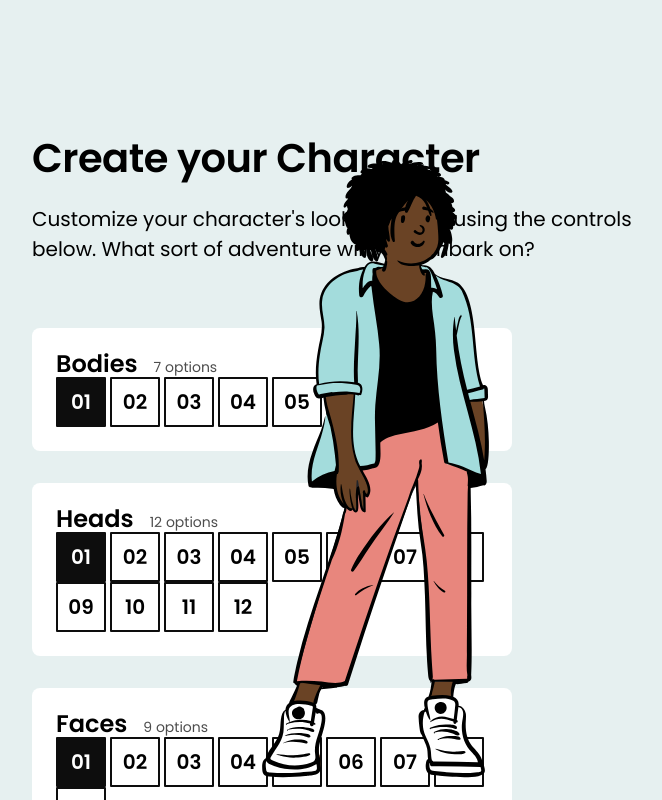
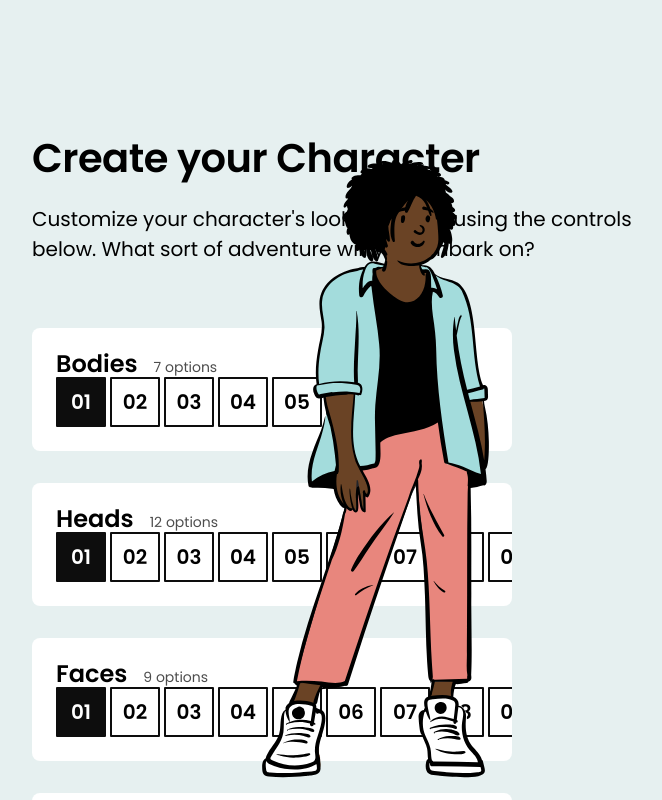
Before and after one commit to Coding-Gymnasium/css-practice, a React (Create React App) app in the folder jcomeau-css/character-creator-JComeau/: page / in a window 1280 px wide. Shown: the top 800 px of the page, without its empty margins (128-790 px from the left). Built offline with nearby package versions, Linux system fonts and the light colour scheme.

Commit message:
Add horizontal scroller to control pane

```diff
--- a/jcomeau-css/character-creator-JComeau/src/components/ControlPane/ControlPane.module.css
+++ b/jcomeau-css/character-creator-JComeau/src/components/ControlPane/ControlPane.module.css
@@ -10,6 +10,8 @@
     to deal with it yet!
   */
   margin-bottom: 32px;
+  overflow: auto;
+  white-space: nowrap;
 }
 
 .title {
```
